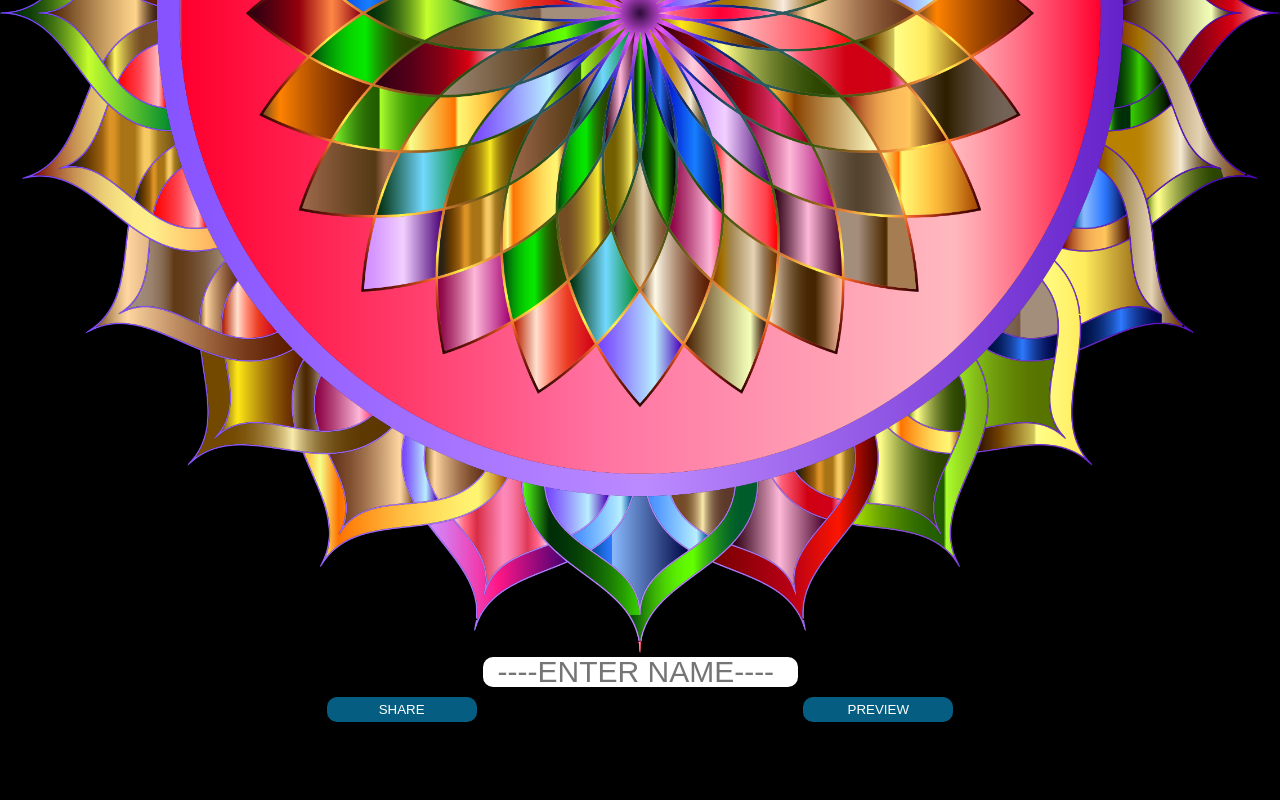
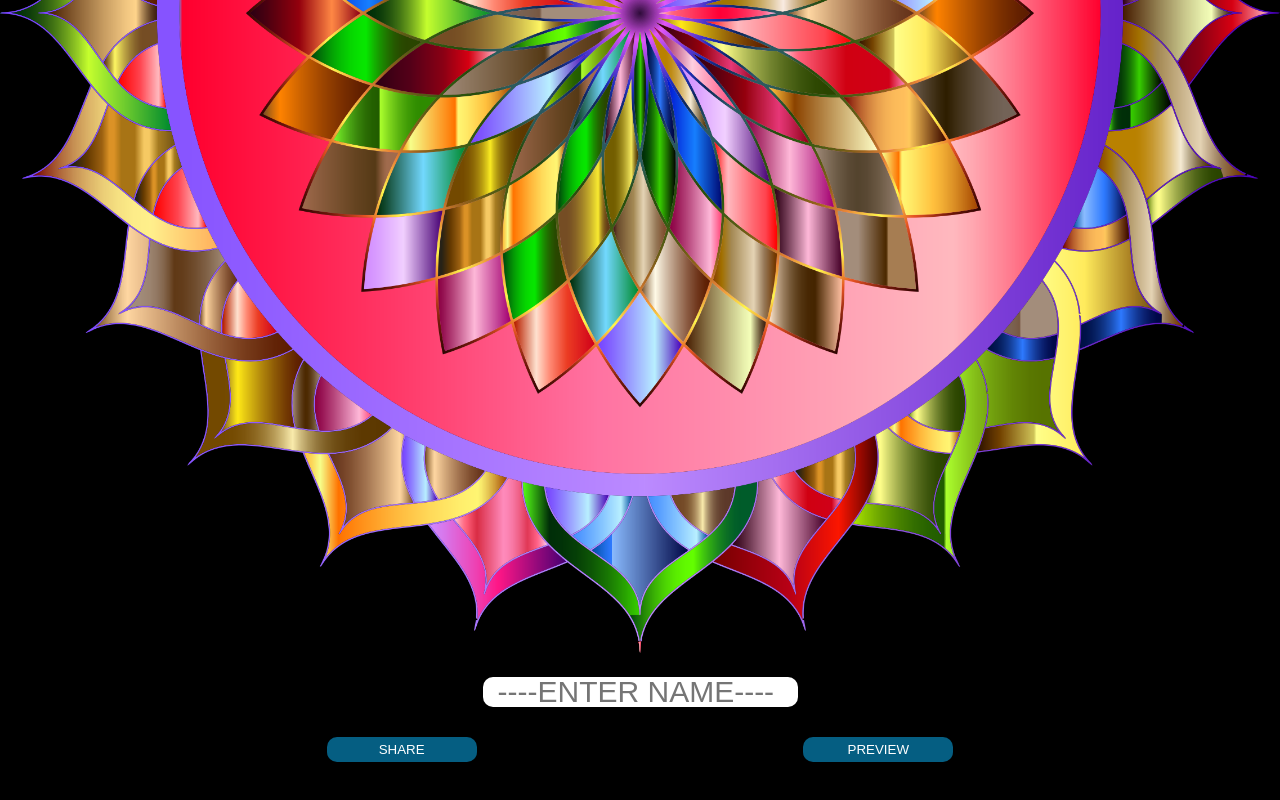
Before and after one commit to Deviladk/diwali, a plain HTML site: page index.html in a window 1280 px wide. Shown: the part 2293-3093 px from the top of the page. Before the commit the page ends 3065 px from the top, so only its background shows below. Drawn offline with Linux system fonts and the light colour scheme.

Commit message:
Update style.css

```diff
--- a/style.css
+++ b/style.css
@@ -79,6 +79,9 @@ video{
 button{
     cursor: pointer;
 }
+.sha{
+    margin-top: 20px;
+}
 
 
 .footer{
```
